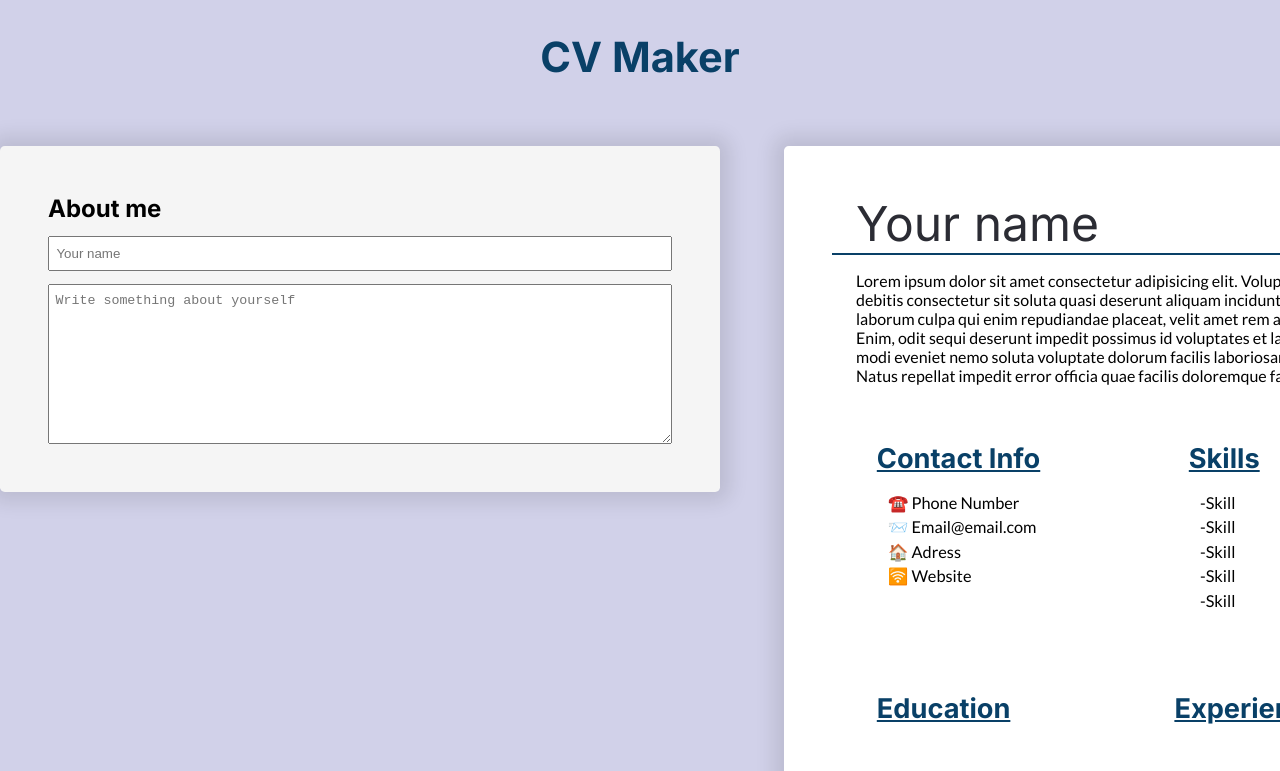
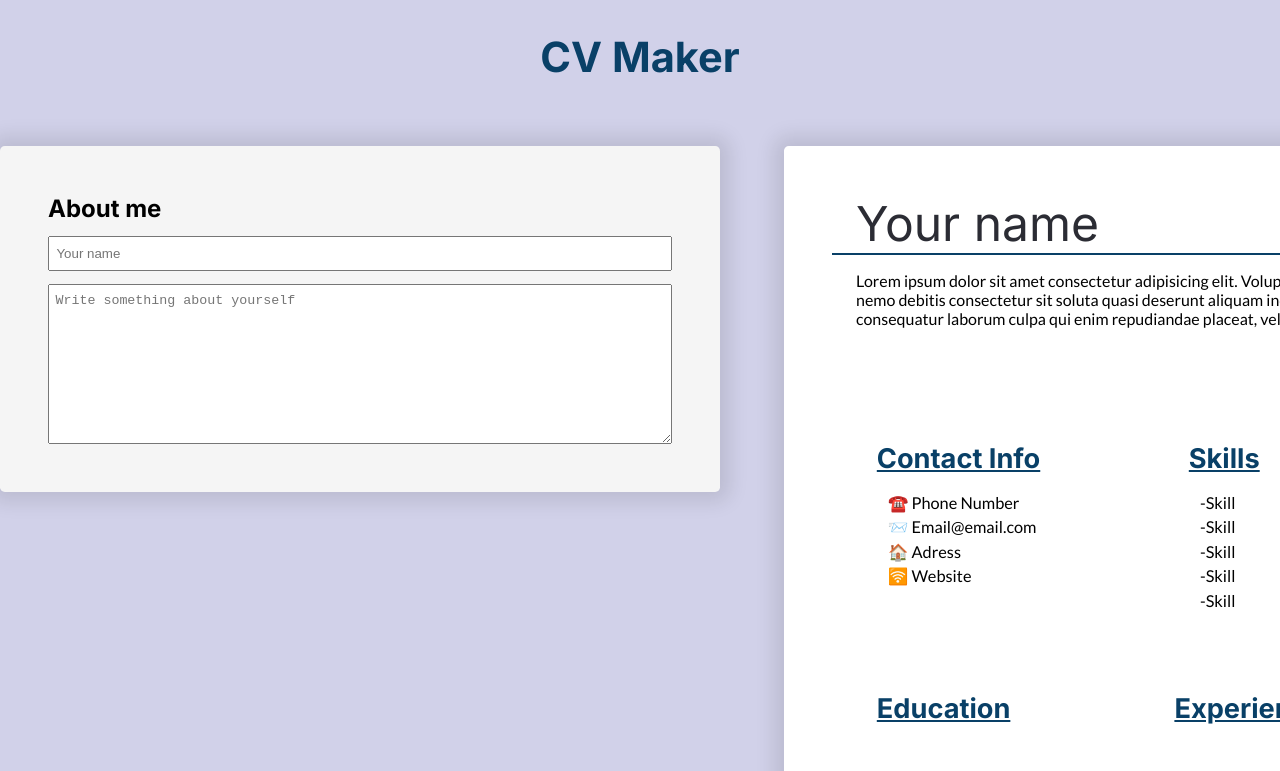
Before and after one commit to NikolaGedovic/cv-maker, a React (Create React App) app: page / in a window 1280 px wide. Shown: the top 771 px of the page. Built offline with nearby package versions, Linux system fonts and the light colour scheme; the HTML template or start-up script is replaced by a standard one.

Commit message:
setting up about me textarea functionality and linking it to the preview

```diff
--- a/src/App.js
+++ b/src/App.js
@@ -4,12 +4,18 @@ import CvPreview from "./components/cvPreview/cvPreview";
 
 export default function App() {
   const [name, setName] = useState("");
+  const [aboutMeText, setAboutMeText] = useState("");
   return (
     <>
       <PageHeading />
       <div className="container">
-        <CvForm name={name} setName={setName} />
-        <CvPreview name={name} />
+        <CvForm
+          name={name}
+          setName={setName}
+          aboutMeText={aboutMeText}
+          setAboutMeText={setAboutMeText}
+        />
+        <CvPreview name={name} aboutMeText={aboutMeText} />
       </div>
     </>
   );
--- a/src/components/cvForm/about-me.js
+++ b/src/components/cvForm/aboutMe.js
@@ -1,5 +1,10 @@
 import React from "react";
-export default function AboutMe({ name, setName }) {
+export default function AboutMe({
+  name,
+  setName,
+  aboutMeText,
+  setAboutMeText,
+}) {
   return (
     <section className="form-section">
       <h2 className="form-section-heading">About me</h2>
@@ -13,10 +18,13 @@ export default function AboutMe({ name, setName }) {
         onChange={(e) => setName(e.target.value)}
       />
       <textarea
+        value={aboutMeText}
+        maxLength={450}
         type="text"
         name="about-me"
         id="about-me"
         placeholder="Write something about yourself"
+        onChange={(e) => setAboutMeText(e.target.value)}
       />
     </section>
   );
--- a/src/components/cvForm/cvForm.js
+++ b/src/components/cvForm/cvForm.js
@@ -1,9 +1,14 @@
-import AboutMe from "./about-me";
+import AboutMe from "./aboutMe";
 
-export default function CvForm({ name, setName }) {
+export default function CvForm({ name, setName, aboutMeText, setAboutMeText }) {
   return (
     <div className="cv-form">
-      <AboutMe name={name} setName={setName} />
+      <AboutMe
+        name={name}
+        setName={setName}
+        aboutMeText={aboutMeText}
+        setAboutMeText={setAboutMeText}
+      />
     </div>
   );
 }
--- a/src/components/cvPreview/cvPreview.js
+++ b/src/components/cvPreview/cvPreview.js
@@ -1,10 +1,10 @@
 import TopSectionCvPreview from "./topSectionCvPreview";
 
-export default function CvPreview({ name }) {
+export default function CvPreview({ name, aboutMeText }) {
   return (
     <div className="cv-preview">
       {/* ********** TOP SECTION ********** */}
-      <TopSectionCvPreview name={name} />
+      <TopSectionCvPreview name={name} aboutMeText={aboutMeText} />
 
       {/* ********** MIDDLE SECTION ********** */}
 
--- a/src/components/cvPreview/topSectionCvPreview.js
+++ b/src/components/cvPreview/topSectionCvPreview.js
@@ -1,15 +1,10 @@
-export default function TopSectionCvPreview({ name }) {
+export default function TopSectionCvPreview({ name, aboutMeText }) {
   return (
     <section className="top-section">
       <div className="cv-name-preview">{name || "Your name"}</div>
       <div className="about-me-text">
-        Lorem ipsum dolor sit amet consectetur adipisicing elit. Voluptatum,
-        nemo debitis consectetur sit soluta quasi deserunt aliquam incidunt
-        consequatur laborum culpa qui enim repudiandae placeat, velit amet rem
-        aperiam distinctio! Enim, odit sequi deserunt impedit possimus id
-        voluptates et labore saepe modi eveniet nemo soluta voluptate dolorum
-        facilis laboriosam distinctio. Natus repellat impedit error officia quae
-        facilis doloremque facere soluta.
+        {aboutMeText ||
+          "Lorem ipsum dolor sit amet consectetur adipisicing elit. Voluptatum nemo debitis consectetur sit soluta quasi deserunt aliquam incidunt        consequatur laborum culpa qui enim repudiandae placeat, velit amet rem"}
       </div>
     </section>
   );
```
